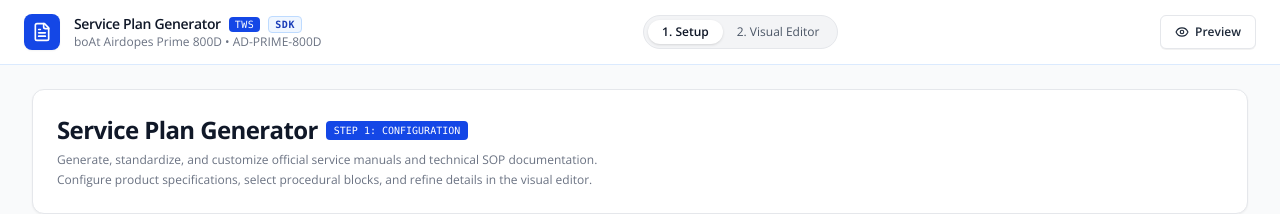
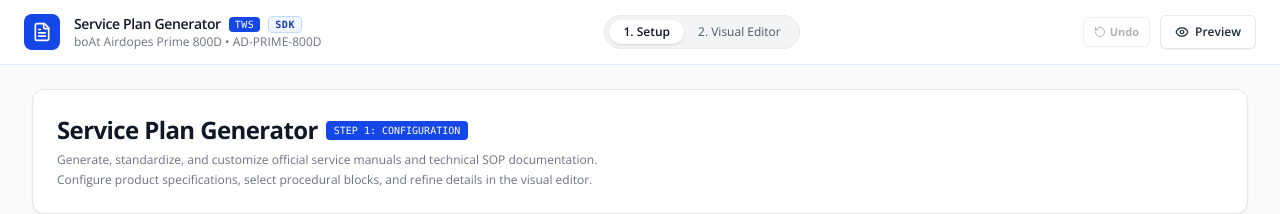
Before and after one commit to ashokthaniyath/ServiceplanGenerator, a React (Vite) app: page / in a window 1280 px wide. Shown: the top 214 px of the page. Built offline with nearby package versions, Linux system fonts and the light colour scheme.

Commit message:
Add Master Undo button in header with coalesced document history

```diff
--- a/src/App.tsx
+++ b/src/App.tsx
@@ -1,4 +1,4 @@
-import React, { useState, useMemo, useEffect } from 'react';
+import React, { useState, useMemo, useEffect, useRef } from 'react';
 import { DEFAULT_BOAT_AIRDOPES_800D } from './data/defaultPlans';
 import { ServicePlanDocument } from './types';
 import { Header } from './components/Header';
@@ -44,6 +44,38 @@ export default function App() {
   const handleDiscardChanges = () => {
     if (!window.confirm('Discard all unsaved changes and revert to the last applied state?')) return;
     setDocument(JSON.parse(JSON.stringify(savedDocument)));
+  };
+
+  // Master undo history — snapshots of the document before each change,
+  // coalesced so rapid typing produces a single undo step.
+  const historyRef = useRef<ServicePlanDocument[]>([]);
+  const lastPushRef = useRef<number>(0);
+  const [canUndo, setCanUndo] = useState(false);
+
+  const setDocumentTracked: React.Dispatch<React.SetStateAction<ServicePlanDocument>> = (action) => {
+    setDocument(prev => {
+      const next = typeof action === 'function'
+        ? (action as (p: ServicePlanDocument) => ServicePlanDocument)(prev)
+        : action;
+      if (next !== prev) {
+        const now = Date.now();
+        if (now - lastPushRef.current > 800) {
+          historyRef.current.push(prev);
+          if (historyRef.current.length > 50) historyRef.current.shift();
+          lastPushRef.current = now;
+          setCanUndo(true);
+        }
+      }
+      return next;
+    });
+  };
+
+  const handleUndo = () => {
+    const snapshot = historyRef.current.pop();
+    if (!snapshot) return;
+    lastPushRef.current = 0;
+    setDocument(snapshot);
+    setCanUndo(historyRef.current.length > 0);
   };
 
   // Warn before closing the tab with unsaved changes
@@ -92,13 +124,15 @@ export default function App() {
         isDirty={isDirty}
         onApplyChanges={handleApplyChanges}
         onDiscardChanges={handleDiscardChanges}
+        canUndo={canUndo}
+        onUndo={handleUndo}
       />
 
       {/* Screen 1 vs Screen 2 Layouts */}
       {currentScreen === 1 ? (
         <Screen1Setup
           document={document}
-          setDocument={setDocument}
+          setDocument={setDocumentTracked}
           onProceedToEditor={() => {
             setCurrentScreen(2);
             // set active block to first enabled block
@@ -109,7 +143,7 @@ export default function App() {
       ) : (
         <Screen2Editor
           document={document}
-          setDocument={setDocument}
+          setDocument={setDocumentTracked}
           viewMode={viewMode}
           setViewMode={setViewMode}
           activeBlockId={activeBlockId}
@@ -122,7 +156,7 @@ export default function App() {
         isOpen={isExportModalOpen}
         onClose={() => setIsExportModalOpen(false)}
         document={document}
-        setDocument={setDocument}
+        setDocument={setDocumentTracked}
       />
     </div>
   );
--- a/src/components/Header.tsx
+++ b/src/components/Header.tsx
@@ -5,7 +5,8 @@ import {
   Layers,
   Columns,
   Check,
-  Undo2
+  Undo2,
+  RotateCcw
 } from 'lucide-react';
 import { ServicePlanDocument } from '../types';
 
@@ -24,6 +25,8 @@ interface HeaderProps {
   isDirty?: boolean;
   onApplyChanges?: () => void;
   onDiscardChanges?: () => void;
+  canUndo?: boolean;
+  onUndo?: () => void;
 }
 
 export const Header: React.FC<HeaderProps> = ({
@@ -41,6 +44,8 @@ export const Header: React.FC<HeaderProps> = ({
   isDirty = false,
   onApplyChanges,
   onDiscardChanges,
+  canUndo = false,
+  onUndo,
 }) => {
   const isScreen1 = currentScreen === 1 || currentScreen === 'screen1';
   const isScreen2 = currentScreen === 2 || currentScreen === 'screen2';
@@ -116,6 +121,19 @@ export const Header: React.FC<HeaderProps> = ({
 
       {/* Right Actions */}
       <div className="flex items-center gap-2.5">
+        {onUndo && (
+          <button
+            type="button"
+            onClick={onUndo}
+            disabled={!canUndo}
+            className="flex items-center gap-1 px-2.5 py-1.5 bg-white hover:bg-gray-50 text-gray-700 border border-gray-300 text-[11px] font-bold rounded-md shadow-2xs transition-colors cursor-pointer disabled:opacity-40 disabled:cursor-not-allowed"
+            title="Undo the last change"
+          >
+            <RotateCcw className="w-3 h-3" />
+            <span>Undo</span>
+          </button>
+        )}
+
         {isDirty && (
           <div className="flex items-center gap-1.5 pr-1.5 border-r border-gray-200">
             <span className="flex items-center gap-1.5 text-[11px] font-semibold text-amber-700">
```
